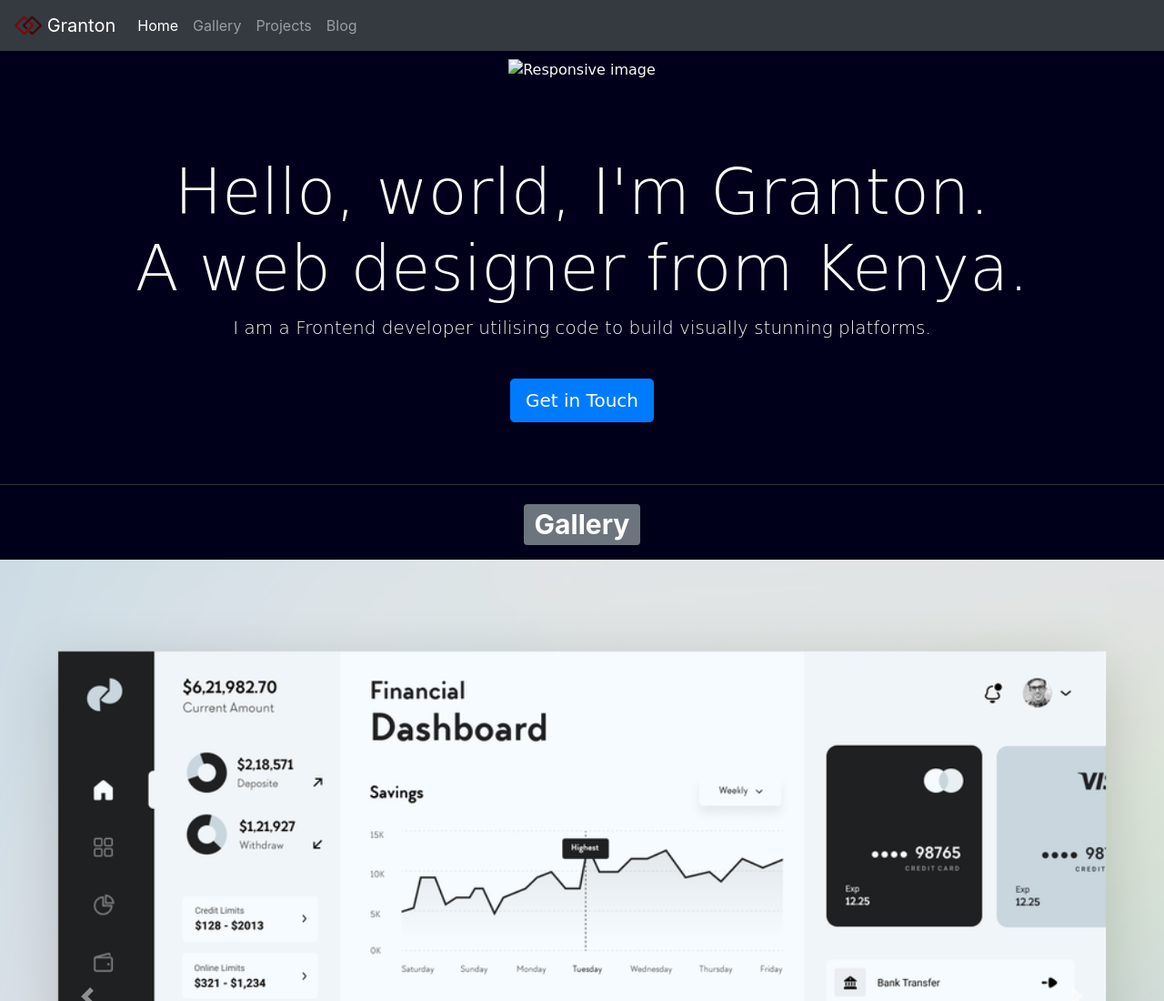
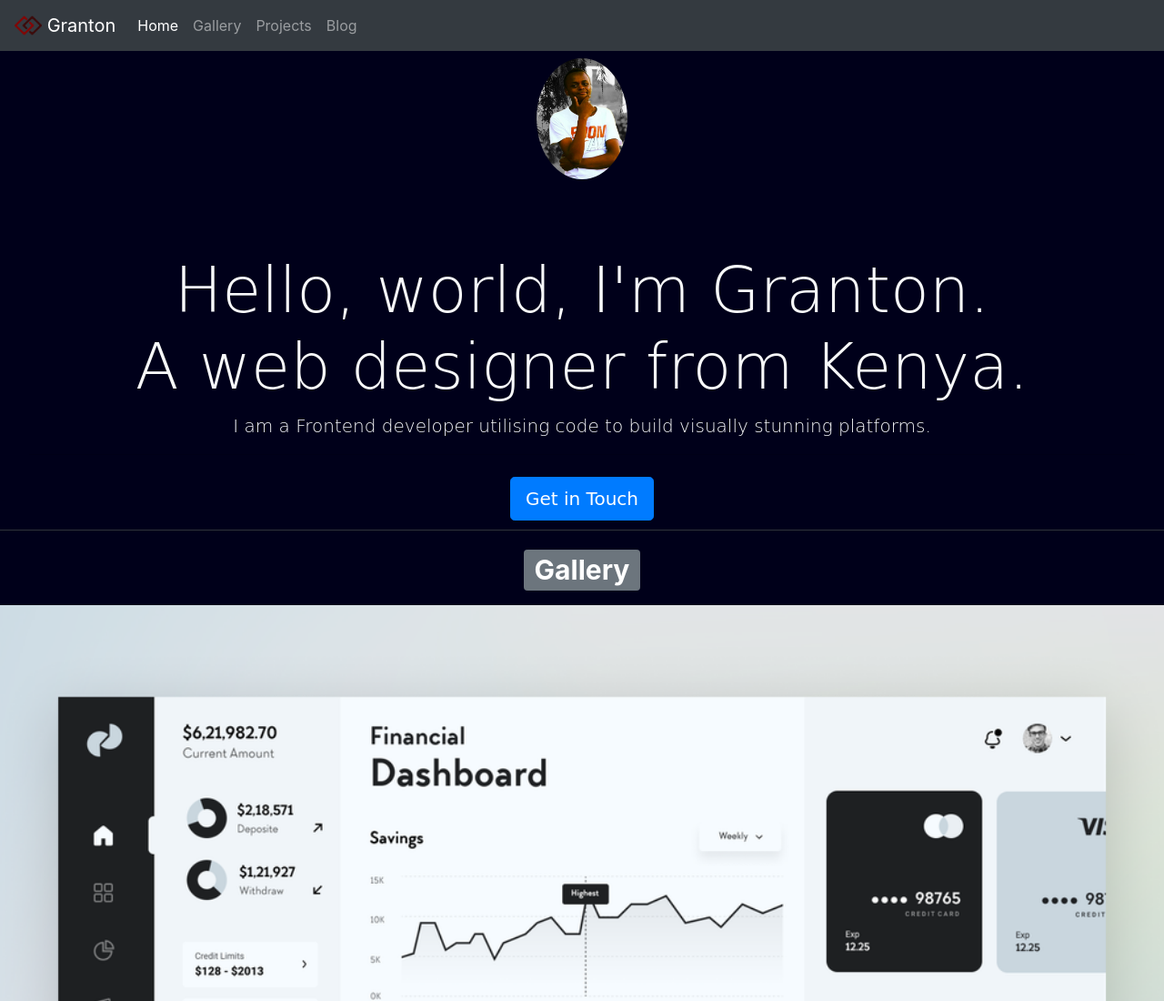
Before and after one commit to MburuGranton/Portofolio, a plain HTML site: page Bootstrap/index.html in a window 1280 px wide. Shown: the top 1100 px of the page at 91% size. Drawn offline with nearby package versions, Linux system fonts and the light colour scheme; a web font is replaced by a local one.

Commit message:
commit 1

```diff
--- a/Bootstrap/index.html
+++ b/Bootstrap/index.html
@@ -35,7 +35,7 @@
 
         @media (max-width: 768px) {
             .header {
-                height: 300px;
+                height: 400px;
             }
             .hero {
                 font-size: 20px;
@@ -61,7 +61,7 @@
 
         @media (min-width: 1025px) {
             .header {
-                height: 500px;
+                height: 550px;
                 text-align: center;
                 font-family: 'Ms Madi', cursive;
             }
@@ -124,7 +124,7 @@
     </nav>
 
     <div class="jumbotron header text-light  " data-aos="fade-up">
-        <img src="..." class="img-fluid" alt="Responsive image">
+        <img src="tony.jpg" class="img-fluid" alt="Responsive image" width="100px" style="border-radius:50%;">
 
         <h1 class="display-4  hero">Hello, world, I'm Granton.<br/> A web designer from Kenya.</h1>
         <p class="lead mt-2">I am a Frontend developer utilising code to build visually stunning platforms.</p>
```
